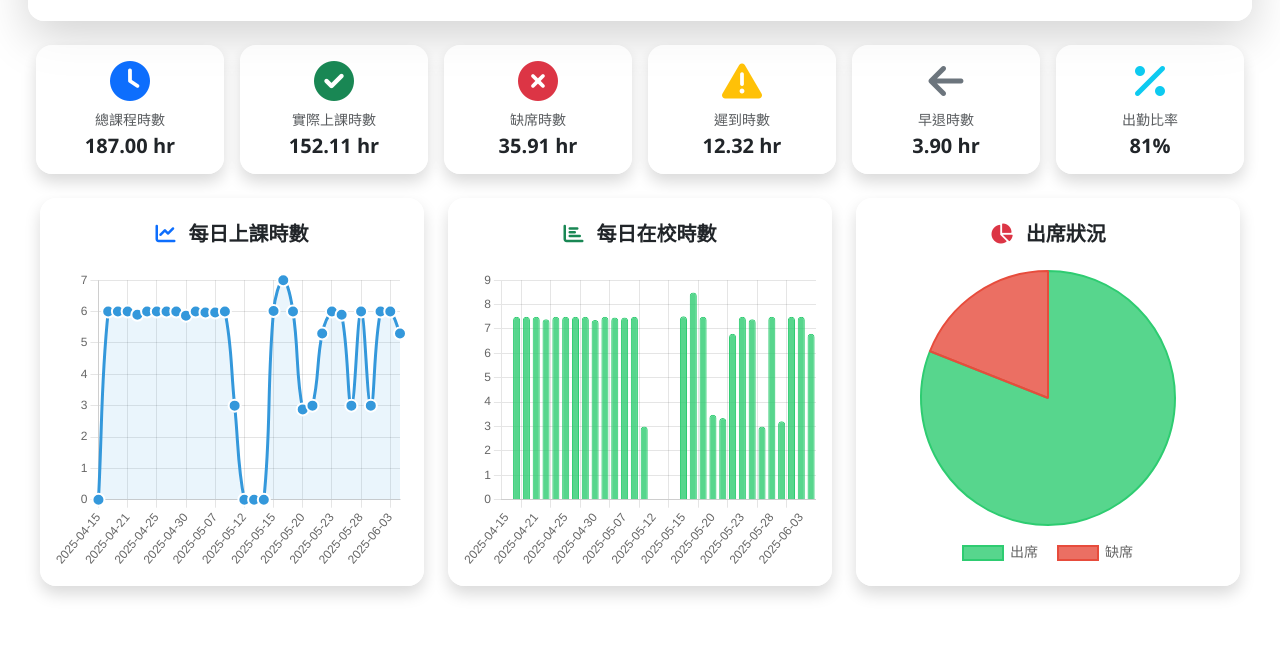
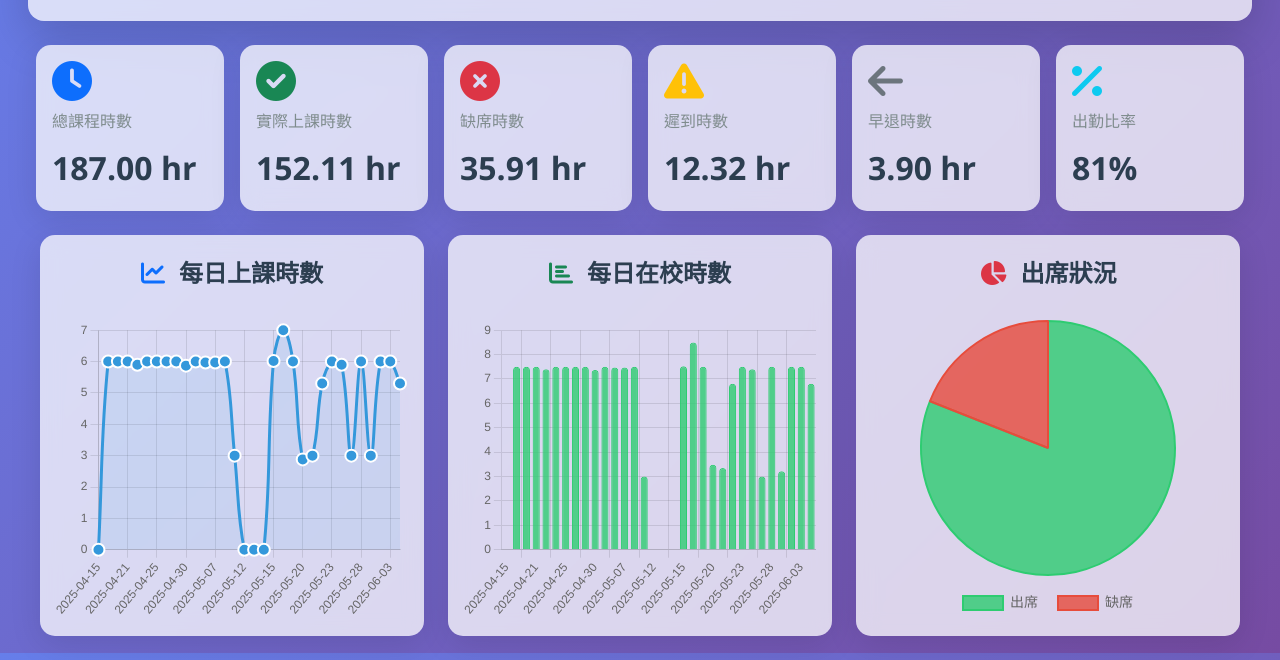
Before and after one commit to alexlin1127/attendance-dashboard, a plain HTML site: page index.html in a window 1280 px wide. Shown: the part 147-807 px from the top of the page. Drawn offline with nearby package versions, Linux system fonts and the light colour scheme.

```diff
--- a/index.html
+++ b/index.html
@@ -20,6 +20,22 @@
                 background: linear-gradient(135deg, #667eea 0%, #764ba2 100%);
                 background-attachment: fixed;
                 font-family: 'Segoe UI', Tahoma, Geneva, Verdana, sans-serif;
+                margin: 0;
+                padding: 0;
+            }
+
+            .card {
+                background: rgba(255, 255, 255, 0.75);
+                backdrop-filter: blur(10px);
+                border: none;
+                border-radius: 15px;
+                box-shadow: 0 8px 32px rgba(0, 0, 0, 0.1);
+                transition: transform 0.3s ease, box-shadow 0.3s ease;
+            }
+
+            .card:hover {
+                transform: translateY(-5px);
+                box-shadow: 0 12px 40px rgba(0, 0, 0, 0.15);
             }
 
             .chart-container {
@@ -27,10 +43,27 @@
                 height: 300px;
                 width: 100%;
             }
+
+            .card-title {
+                font-size: 1.5rem;
+                font-weight: bold;
+                color: #2c3e50;
+            }
+
+            .card-text {
+                font-size: 1rem;
+                color: #7f8c8d;
+            }
+
+            .stat-value {
+                font-size: 2rem;
+                font-weight: bold;
+                color: #2c3e50;
+            }
         </style>
     </head>
 
-    <body class="bg-gradient">
+    <body>
         <div class="container-fluid py-4">
             <!-- Header Section -->
             <div class="card bg-white bg-opacity-75 shadow-lg rounded-4 mb-4 mx-3 border-0">
@@ -43,56 +76,56 @@
             <!-- Statistics Cards -->
             <div class="row g-3 mx-3 mb-4">
                 <div class="col-12 col-sm-6 col-lg-2">
-                    <div class="card h-100 bg-white bg-opacity-75 shadow border-0 rounded-4 text-center">
+                    <div class="card h-100">
                         <div class="card-body d-flex flex-column justify-content-center">
                             <i class="fas fa-clock fs-1 text-primary mb-2"></i>
-                            <p class="card-text text-muted small mb-1">總課程時數</p>
-                            <h5 class="card-title fw-bold text-dark mb-0" id="class_hours"></h5>
+                            <p class="card-text">總課程時數</p>
+                            <h5 class="stat-value" id="class_hours"></h5>
                         </div>
                     </div>
                 </div>
                 <div class="col-12 col-sm-6 col-lg-2">
-                    <div class="card h-100 bg-white bg-opacity-75 shadow border-0 rounded-4 text-center">
+                    <div class="card h-100">
                         <div class="card-body d-flex flex-column justify-content-center">
                             <i class="fas fa-check-circle fs-1 text-success mb-2"></i>
-                            <p class="card-text text-muted small mb-1">實際上課時數</p>
-                            <h5 class="card-title fw-bold text-dark mb-0" id="attended_hours"></h5>
+                            <p class="card-text">實際上課時數</p>
+                            <h5 class="stat-value" id="attended_hours"></h5>
                         </div>
                     </div>
                 </div>
                 <div class="col-12 col-sm-6 col-lg-2">
-                    <div class="card h-100 bg-white bg-opacity-75 shadow border-0 rounded-4 text-center">
+                    <div class="card h-100">
                         <div class="card-body d-flex flex-column justify-content-center">
                             <i class="fas fa-times-circle fs-1 text-danger mb-2"></i>
-                            <p class="card-text text-muted small mb-1">缺席時數</p>
-                            <h5 class="card-title fw-bold text-dark mb-0" id="absent_hours"></h5>
+                            <p class="card-text">缺席時數</p>
+                            <h5 class="stat-value" id="absent_hours"></h5>
                         </div>
                     </div>
                 </div>
                 <div class="col-12 col-sm-6 col-lg-2">
-                    <div class="card h-100 bg-white bg-opacity-75 shadow border-0 rounded-4 text-center">
+                    <div class="card h-100">
                         <div class="card-body d-flex flex-column justify-content-center">
                             <i class="fas fa-exclamation-triangle fs-1 text-warning mb-2"></i>
-                            <p class="card-text text-muted small mb-1">遲到時數</p>
-                            <h5 class="card-title fw-bold text-dark mb-0" id="late_hours"></h5>
+                            <p class="card-text">遲到時數</p>
+                            <h5 class="stat-value" id="late_hours"></h5>
                         </div>
                     </div>
                 </div>
                 <div class="col-12 col-sm-6 col-lg-2">
-                    <div class="card h-100 bg-white bg-opacity-75 shadow border-0 rounded-4 text-center">
+                    <div class="card h-100">
                         <div class="card-body d-flex flex-column justify-content-center">
                             <i class="fas fa-arrow-left fs-1 text-secondary mb-2"></i>
-                            <p class="card-text text-muted small mb-1">早退時數</p>
-                            <h5 class="card-title fw-bold text-dark mb-0" id="leave_early_hours"></h5>
+                            <p class="card-text">早退時數</p>
+                            <h5 class="stat-value" id="leave_early_hours"></h5>
                         </div>
                     </div>
                 </div>
                 <div class="col-12 col-sm-6 col-lg-2">
-                    <div class="card h-100 bg-white bg-opacity-75 shadow border-0 rounded-4 text-center">
+                    <div class="card h-100">
                         <div class="card-body d-flex flex-column justify-content-center">
                             <i class="fas fa-percentage fs-1 text-info mb-2"></i>
-                            <p class="card-text text-muted small mb-1">出勤比率</p>
-                            <h5 class="card-title fw-bold text-dark mb-0" id="attendance_rate"></h5>
+                            <p class="card-text">出勤比率</p>
+                            <h5 class="stat-value" id="attendance_rate"></h5>
                         </div>
                     </div>
                 </div>
@@ -101,9 +134,9 @@
             <!-- Charts Section -->
             <div class="row g-4 mx-3">
                 <div class="col-12 col-lg-4">
-                    <div class="card h-100 bg-white bg-opacity-75 shadow border-0 rounded-4">
+                    <div class="card h-100">
                         <div class="card-header bg-transparent border-0 text-center pt-4">
-                            <h5 class="card-title fw-bold text-dark mb-0">
+                            <h5 class="card-title">
                                 <i class="fas fa-chart-line text-primary me-2"></i>
                                 每日上課時數
                             </h5>
@@ -116,9 +149,9 @@
                     </div>
                 </div>
                 <div class="col-12 col-lg-4">
-                    <div class="card h-100 bg-white bg-opacity-75 shadow border-0 rounded-4">
+                    <div class="card h-100">
                         <div class="card-header bg-transparent border-0 text-center pt-4">
-                            <h5 class="card-title fw-bold text-dark mb-0">
+                            <h5 class="card-title">
                                 <i class="fas fa-chart-bar text-success me-2"></i>
                                 每日在校時數
                             </h5>
@@ -131,9 +164,9 @@
                     </div>
                 </div>
                 <div class="col-12 col-lg-4">
-                    <div class="card h-100 bg-white bg-opacity-75 shadow border-0 rounded-4">
+                    <div class="card h-100">
                         <div class="card-header bg-transparent border-0 text-center pt-4">
-                            <h5 class="card-title fw-bold text-dark mb-0">
+                            <h5 class="card-title">
                                 <i class="fas fa-chart-pie text-danger me-2"></i>
                                 出席狀況
                             </h5>
```
Also changed, not shown: 1 other file.
